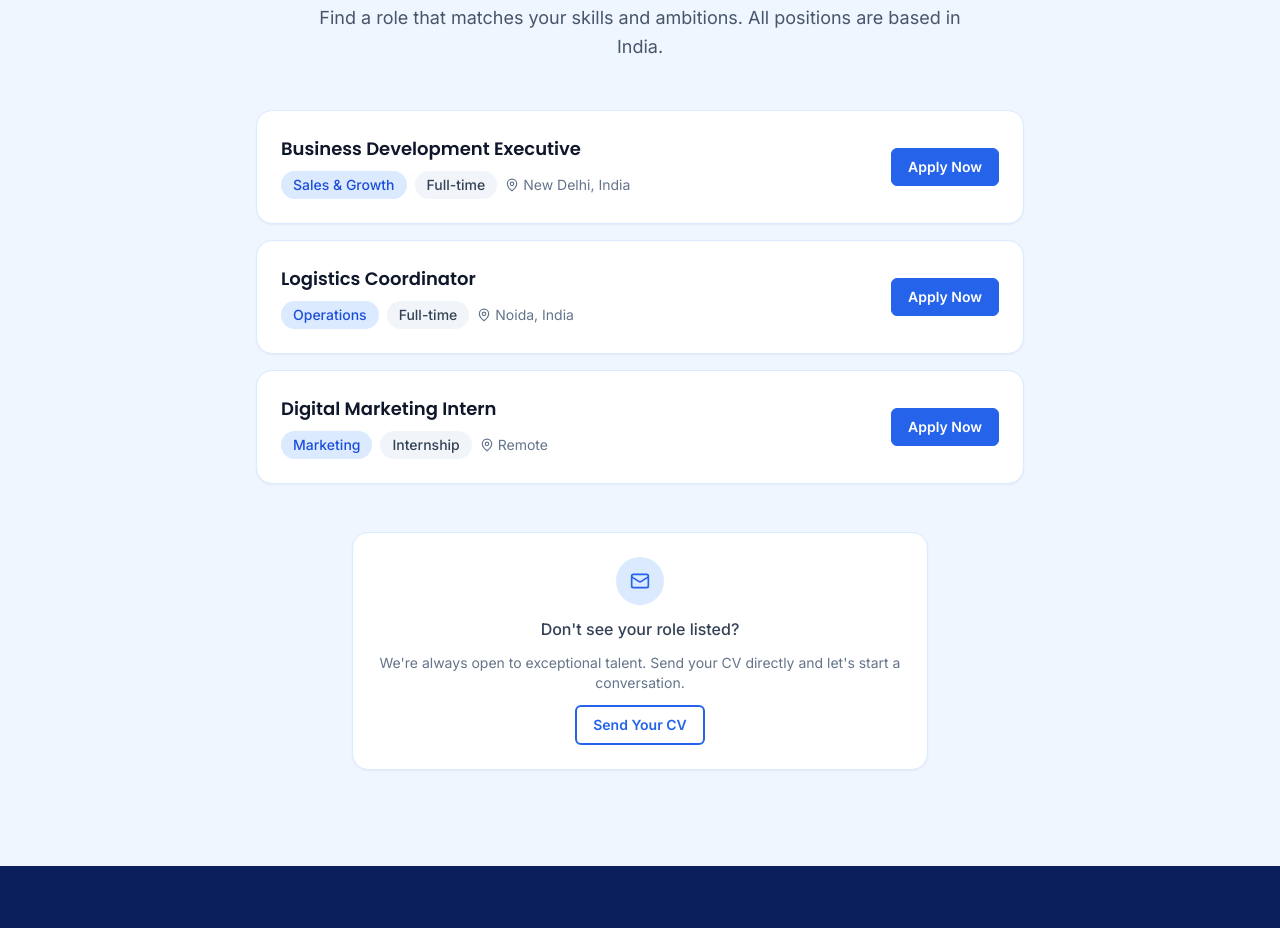
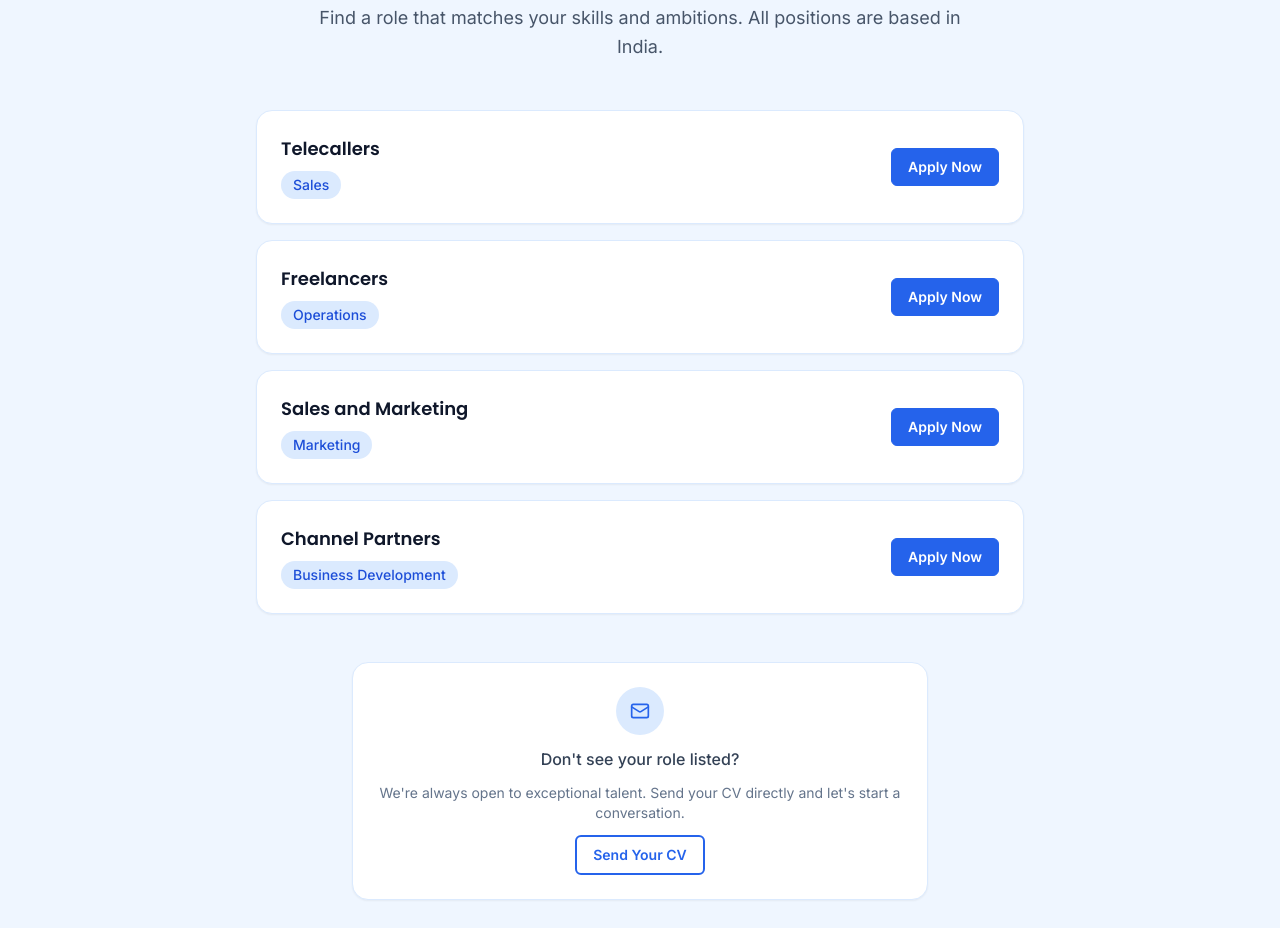
Before and after one commit to Abhishek6122008/indus-website, a Next.js app: page /careers in a window 1280 px wide. Shown: the part 1220-2148 px from the top of the page. Built offline with nearby package versions, Linux system fonts and the light colour scheme.

Commit message:
fix: add missing job type for position in careers page

```diff
--- a/src/app/careers/page.jsx
+++ b/src/app/careers/page.jsx
@@ -4,9 +4,6 @@ import { Badge } from '@/components/ui/Badge'
 import { Button } from '@/components/ui/Button'
 import { SectionHeading } from '@/components/ui/SectionHeading'
 import { Rocket, Users, Lightbulb, GraduationCap, MapPin, Mail } from 'lucide-react'
-import { WhyWorkWithUs } from '@/components/sections/careers/WhyWorkWithUs'
-import { OpenPositions } from '@/components/sections/careers/OpenPositions'
-import { CareersCTA } from '@/components/sections/careers/CareersCTA'
 
 export const metadata = {
   title: 'Careers | The Indus Group of Co.',
@@ -43,23 +40,22 @@ const benefits = [
 
 const openPositions = [
   {
-    title: 'Business Development Executive',
-    department: 'Sales & Growth',
-    location: 'New Delhi, India',
-    type: 'Full-time',
+    title: 'Telecallers',
+    department: 'Sales'
   },
   {
-    title: 'Logistics Coordinator',
-    department: 'Operations',
-    location: 'Noida, India',
-    type: 'Full-time',
+    title: 'Freelancers',
+    department: 'Operations'
   },
   {
-    title: 'Digital Marketing Intern',
-    department: 'Marketing',
-    location: 'Remote',
-    type: 'Internship',
+    title: 'Sales and Marketing',
+    department: 'Marketing'
   },
+  {
+    title: 'Channel Partners',
+    department: 'Business Development',
+  }
+
 ]
 
 export default function CareersPage() {
@@ -118,11 +114,7 @@ export default function CareersPage() {
                   </h3>
                   <div className="flex flex-wrap items-center gap-2">
                     <Badge variant="blue">{position.department}</Badge>
-                    <Badge variant="default">{position.type}</Badge>
-                    <span className="flex items-center gap-1 text-sm text-slate-500">
-                      <MapPin className="w-3.5 h-3.5" />
-                      {position.location}
-                    </span>
+                    {position.type && <Badge variant="default">{position.type}</Badge>}
                   </div>
                 </div>
                 <Button
```
